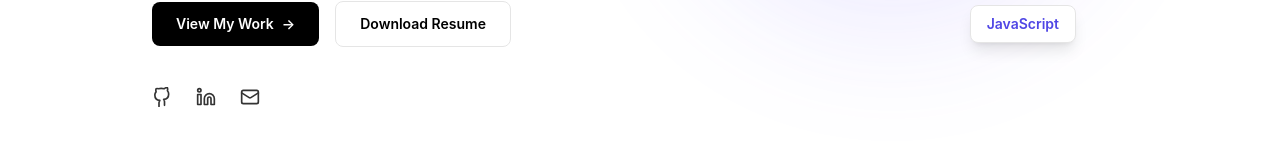
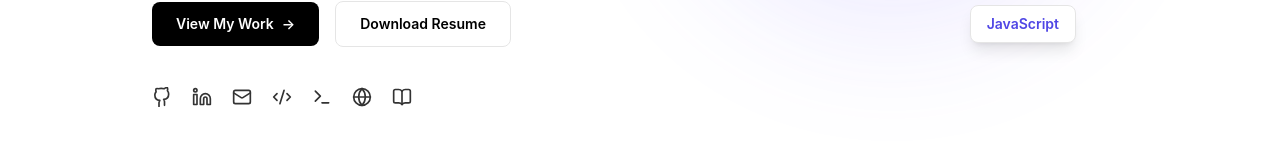
Before and after one commit to gaganjadaun2007/Aka_portfolio, a React (Vite) app: page / in a window 1280 px wide. Shown: the part 804-952 px from the top of the page. Built offline with nearby package versions, Linux system fonts and the light colour scheme.

Commit message:
feat: add coding platform connect links

```diff
--- a/src/components/Contact.jsx
+++ b/src/components/Contact.jsx
@@ -1,5 +1,5 @@
 import { user } from '../data/content';
-import { Mail } from 'lucide-react';
+import { Mail, Code2, Terminal, Globe, BookOpen } from 'lucide-react';
 import { motion } from 'framer-motion';
 
 const GithubIcon = ({ size = 24, className = '' }) => (
@@ -21,6 +21,10 @@ export function Contact() {
     { name: 'Email', icon: <Mail size={24} />, link: `mailto:${user.email}`, label: 'Send an email' },
     { name: 'GitHub', icon: <GithubIcon />, link: user.github, label: 'View repositories' },
     { name: 'LinkedIn', icon: <LinkedinIcon />, link: user.linkedin, label: 'Connect professionally' },
+    { name: 'LeetCode', icon: <Code2 size={24} />, link: user.leetcode, label: 'Coding challenges' },
+    { name: 'HackerRank', icon: <Terminal size={24} />, link: user.hackerrank, label: 'Algorithms & logic' },
+    { name: 'HackerEarth', icon: <Globe size={24} />, link: user.hackerearth, label: 'Competitive programming' },
+    { name: 'GeeksforGeeks', icon: <BookOpen size={24} />, link: user.geeksforgeeks, label: 'CS fundamentals' },
   ];
 
   const containerVariants = {
@@ -61,7 +65,7 @@ export function Contact() {
         initial="hidden"
         whileInView="show"
         viewport={{ once: true, margin: "-50px" }}
-        className="grid grid-cols-1 md:grid-cols-3 gap-6 max-w-4xl mx-auto"
+        className="grid grid-cols-1 sm:grid-cols-2 md:grid-cols-3 lg:grid-cols-4 gap-6 max-w-6xl mx-auto"
       >
         {cards.map((card, index) => (
           <motion.a
--- a/src/components/Hero.jsx
+++ b/src/components/Hero.jsx
@@ -1,5 +1,5 @@
 import { user } from '../data/content';
-import { Mail } from 'lucide-react';
+import { Mail, Code2, Terminal, Globe, BookOpen } from 'lucide-react';
 import { motion } from 'framer-motion';
 
 const AbstractVisual = () => (
@@ -101,18 +101,34 @@ export function Hero() {
             </a>
           </motion.div>
 
-          <motion.div variants={itemVariants} className="flex items-center justify-center md:justify-start gap-6 text-[var(--text-secondary)]">
-            <a href={user.github} target="_blank" rel="noreferrer" className="hover:text-[var(--text-primary)] transition-colors hover:scale-110 active:scale-95">
+          <motion.div variants={itemVariants} className="flex flex-wrap items-center justify-center md:justify-start gap-5 text-[var(--text-secondary)]">
+            <a href={user.github} target="_blank" rel="noreferrer" className="hover:text-[var(--text-primary)] transition-colors hover:scale-110 active:scale-95" title="GitHub">
               <span className="sr-only">GitHub</span>
               <GithubIcon />
             </a>
-            <a href={user.linkedin} target="_blank" rel="noreferrer" className="hover:text-[#0A66C2] transition-colors hover:scale-110 active:scale-95">
+            <a href={user.linkedin} target="_blank" rel="noreferrer" className="hover:text-[#0A66C2] transition-colors hover:scale-110 active:scale-95" title="LinkedIn">
               <span className="sr-only">LinkedIn</span>
               <LinkedinIcon />
             </a>
-            <a href={`mailto:${user.email}`} className="hover:text-[var(--text-primary)] transition-colors hover:scale-110 active:scale-95">
+            <a href={`mailto:${user.email}`} className="hover:text-[var(--text-primary)] transition-colors hover:scale-110 active:scale-95" title="Email">
               <span className="sr-only">Email</span>
               <Mail size={20} />
+            </a>
+            <a href={user.leetcode} target="_blank" rel="noreferrer" className="hover:text-[#FFA116] transition-colors hover:scale-110 active:scale-95" title="LeetCode">
+              <span className="sr-only">LeetCode</span>
+              <Code2 size={20} />
+            </a>
+            <a href={user.hackerrank} target="_blank" rel="noreferrer" className="hover:text-[#2EC866] transition-colors hover:scale-110 active:scale-95" title="HackerRank">
+              <span className="sr-only">HackerRank</span>
+              <Terminal size={20} />
+            </a>
+            <a href={user.hackerearth} target="_blank" rel="noreferrer" className="hover:text-[#323754] transition-colors hover:scale-110 active:scale-95" title="HackerEarth">
+              <span className="sr-only">HackerEarth</span>
+              <Globe size={20} />
+            </a>
+            <a href={user.geeksforgeeks} target="_blank" rel="noreferrer" className="hover:text-[#2F8D46] transition-colors hover:scale-110 active:scale-95" title="GeeksforGeeks">
+              <span className="sr-only">GeeksforGeeks</span>
+              <BookOpen size={20} />
             </a>
           </motion.div>
         </div>
--- a/src/data/content.js
+++ b/src/data/content.js
@@ -7,6 +7,10 @@ export const user = {
   email: 'thakurakanksha592@gmail.com',
   github: 'https://github.com/Akankshathakur06',
   linkedin: 'https://www.linkedin.com/in/akanksha-thakur-54b9b0353',
+  leetcode: '[ADD LEETCODE URL]',
+  hackerrank: '[ADD HACKERRANK URL]',
+  hackerearth: '[ADD HACKEREARTH URL]',
+  geeksforgeeks: '[ADD GEEKSFORGEEKS URL]',
   resumeUrl: '[ADD RESUME URL]',
 };
 
```
